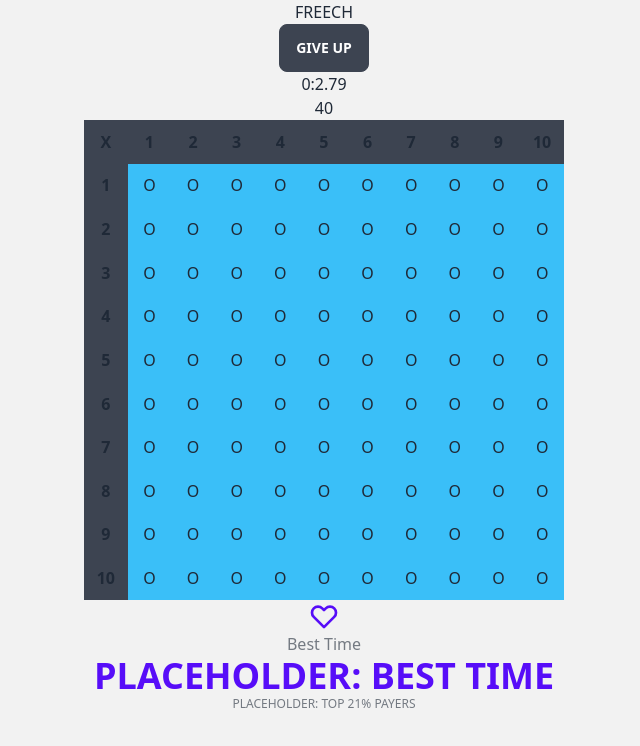
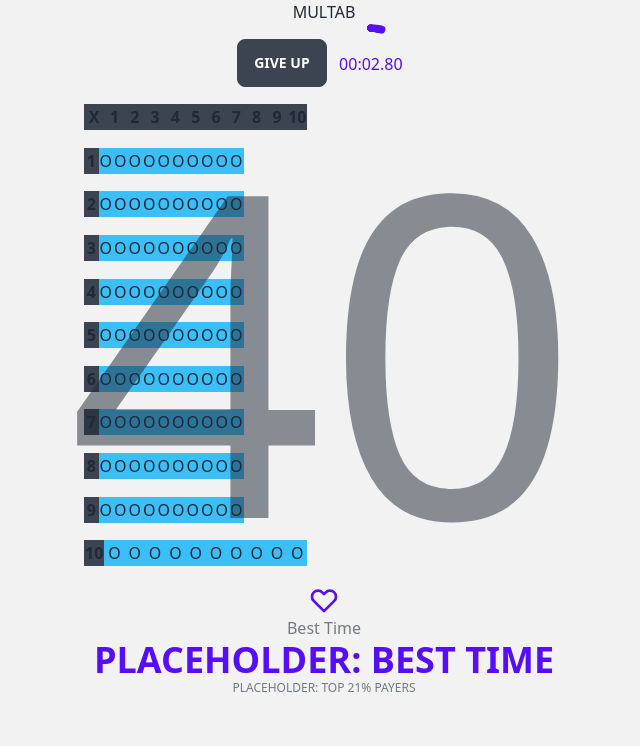
Before and after one commit to fyasla/multab, a SvelteKit app: page / in a window 1280 px wide. Both pictures are taken after a click on the button "START". Shown: the top 746 px of the page, without its empty margins (316-956 px from the left). Built offline with nearby package versions, Linux system fonts and the light colour scheme.

Commit message:
superposition of goalnumber and game table

```diff
--- a/src/routes/+page.svelte
+++ b/src/routes/+page.svelte
@@ -7,12 +7,14 @@
 
 <slot >
     <div class="flex h-100vh v-100vw items-center bg-base-200 flex-col">
-        <h1 class="hero">FREECH</h1>
+        <h1 class="hero">MULTAB</h1>
         <div class="">
             <Timer/>
+        </div>
+        <div class="relative">
             <GoalNumber/>
+            <Game />
         </div>
-        <Game />
         <BestTime/>
     </div>
 </slot>
--- a/src/routes/GoalNumber.svelte
+++ b/src/routes/GoalNumber.svelte
@@ -4,9 +4,9 @@
 
 
 {#if $currentIndex < $products.length && $currentIndex >= 0}
-    <div class="flex flex-1 justify-center align-center">{$products[$currentIndex]}</div>
+    <div class="flex justify-center items-center text-35vw absolute inset-0 opacity-50 pointer-events-none">{$products[$currentIndex]}</div>
 {:else if $currentIndex >= $products.length}
-    <div class="flex flex-1 justify-center align-center">You have reached the end of the list</div>
+    <div class="flex justify-center items-center text-35vw absolute inset-0 opacity-50 pointer-events-none">You have reached the end of the list</div>
 {:else}
-    <div class="flex flex-1 justify-center align-center">?</div>
+    <div class="flex justify-center items-center text-35vw absolute inset-0 opacity-50 pointer-events-none">?</div>
 {/if}
--- a/src/routes/Square.svelte
+++ b/src/routes/Square.svelte
@@ -33,7 +33,6 @@
     }
 
     function updateHoveredSquare() {
-        console.log("hovered square" + x + " " + y);
         $hoveredSquare = {x, y};
     }
 
--- a/src/routes/Timer.svelte
+++ b/src/routes/Timer.svelte
@@ -4,16 +4,18 @@
     $: elapsedTime = 0;
     let interval: NodeJS.Timer;
     let minutes: number, seconds: number, centiseconds: number;
-    $: minutes = Math.floor(elapsedTime / 60);
-    $: seconds = Math.floor(elapsedTime % 60);
-    $: centiseconds = Math.floor((elapsedTime * 100) % 100);
+    let startTime: number;
+    $: minutes = Math.floor((elapsedTime / 1000) / 60);
+    $: seconds = Math.floor((elapsedTime / 1000) % 60);
+    $: centiseconds = Math.floor(((elapsedTime / 1000) * 100) % 100);
 
     function start() {
       if ($gameStatus === GameStatus.notStarted) {
           $currentIndex = 0;
           $gameStatus = GameStatus.started;
+    startTime = Date.now();
     interval = setInterval(() => {
-            elapsedTime += 0.01;
+      elapsedTime = Date.now() - startTime;
     }, 10);
   }
   }
@@ -37,6 +39,8 @@
     {:else if $gameStatus === GameStatus.started}
       <button class="btn" on:click={stop}>Give Up</button>
     {/if}
+    <div class="radial-progress text-primary text-center" style="--value:{(seconds % 60 + centiseconds / 100) * (100 / 60)};">
+      {minutes < 10 ? '0' + minutes : minutes}:{seconds < 10 ? '0' + seconds : seconds}.{centiseconds < 10 ? '0' + centiseconds : centiseconds}
+    </div>
 
-    <p class="text-center">{minutes}:{seconds}.{centiseconds}</p>
   </div>
--- a/src/routes/game.svelte
+++ b/src/routes/game.svelte
@@ -15,7 +15,7 @@
     let range_array: number[] = range(start, end);
 </script>
 
-<table class="mx-auto h-table w-table aspect-square">
+<table class="grid mx-auto h-table w-table aspect-square">
     {#each range_array as i}
     <tr class="">
         {#each range_array as j}
--- a/tailwind.config.cjs
+++ b/tailwind.config.cjs
@@ -3,6 +3,9 @@ module.exports = {
   content: ['./src/**/*.{html,js,svelte,ts}'],
   theme: {
     extend: {
+      fontSize: {
+        '35vw': '35vw',
+      },
       width: {
         'table': 'min(60vh, 70vw)',
         '100vw': '100vw',
```
Lines whose indentation alone changed are shown as unchanged.
